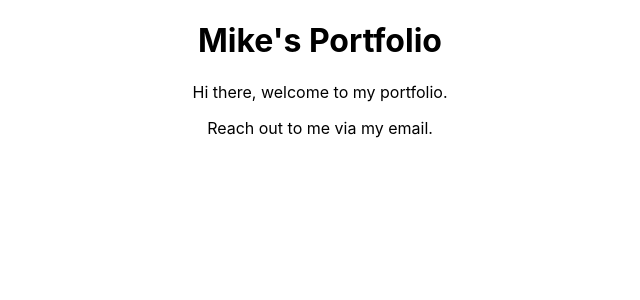
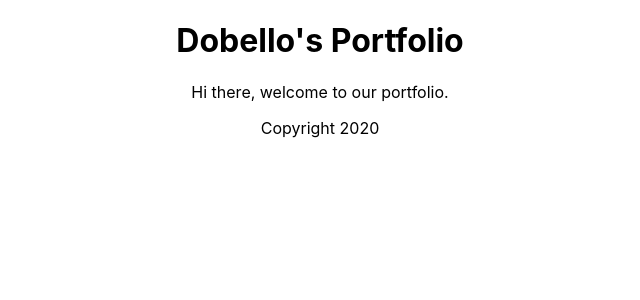
Before and after one commit to 123MwanjeMike/ReactJS-Essential-Training, a React (Create React App) app: page / in a window 1280 px wide. Shown: the top 300 px of the page, without its empty margins (320-960 px from the left). Built offline with nearby package versions, Linux system fonts and the light colour scheme.

Commit message:
Adding component properties

```diff
--- a/src/App.js
+++ b/src/App.js
@@ -1,25 +1,26 @@
 import './App.css';
 
-function Header() {
+function Header(props) {
+
     return (
         <header>
-            <h1>Mike's Portfolio</h1>
+            <h1>{props.name}'s Portfolio</h1>
         </header>
     )
 }
 
-function Main() {
+function Main(props) {
     return(
         <section>
-            <p>Hi there, welcome to my portfolio.</p>
+            <p>Hi there, welcome to {props.pronoun} portfolio.</p>
         </section>
     )
 }
 
-function Footer() {
+function Footer(props) {
     return(
         <footer>
-            <p>Reach out to me via my email.</p>
+            <p>Copyright {props.year}</p>
         </footer>
     )
 }
@@ -27,9 +28,9 @@ function Footer() {
 function App() {
   return (
     <div className="App">
-      <Header />
-      <Main />
-      <Footer />
+      <Header name="Dobello"/>
+      <Main pronoun="our"/>
+      <Footer year={new Date().getFullYear()}/>
     </div>
   );
 }
```
Also changed, not shown: 1 other file (tests, documents, lock files or other folders).
